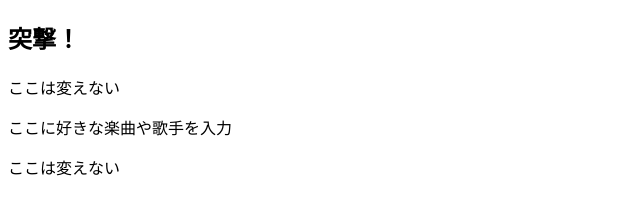
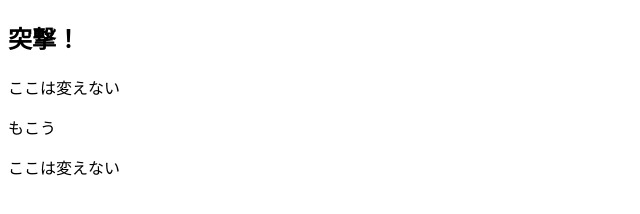
Before and after one commit to tate-tomoaki/testConflict, a plain HTML site: page index.html in a window 1280 px wide. Shown: the whole page, without its empty margins (0-640 px from the left). Drawn offline with Linux system fonts and the light colour scheme.

Commit message:
[modify] index.html

```diff
--- a/index.html
+++ b/index.html
@@ -6,7 +6,7 @@
 <body>
 <h2> 突撃！ </h2>
 <p>ここは変えない</p>
-<p>ここに好きな楽曲や歌手を入力</p>
+<p>もこう</p>
 <p>ここは変えない</p>
 </body>
 </html>
```
